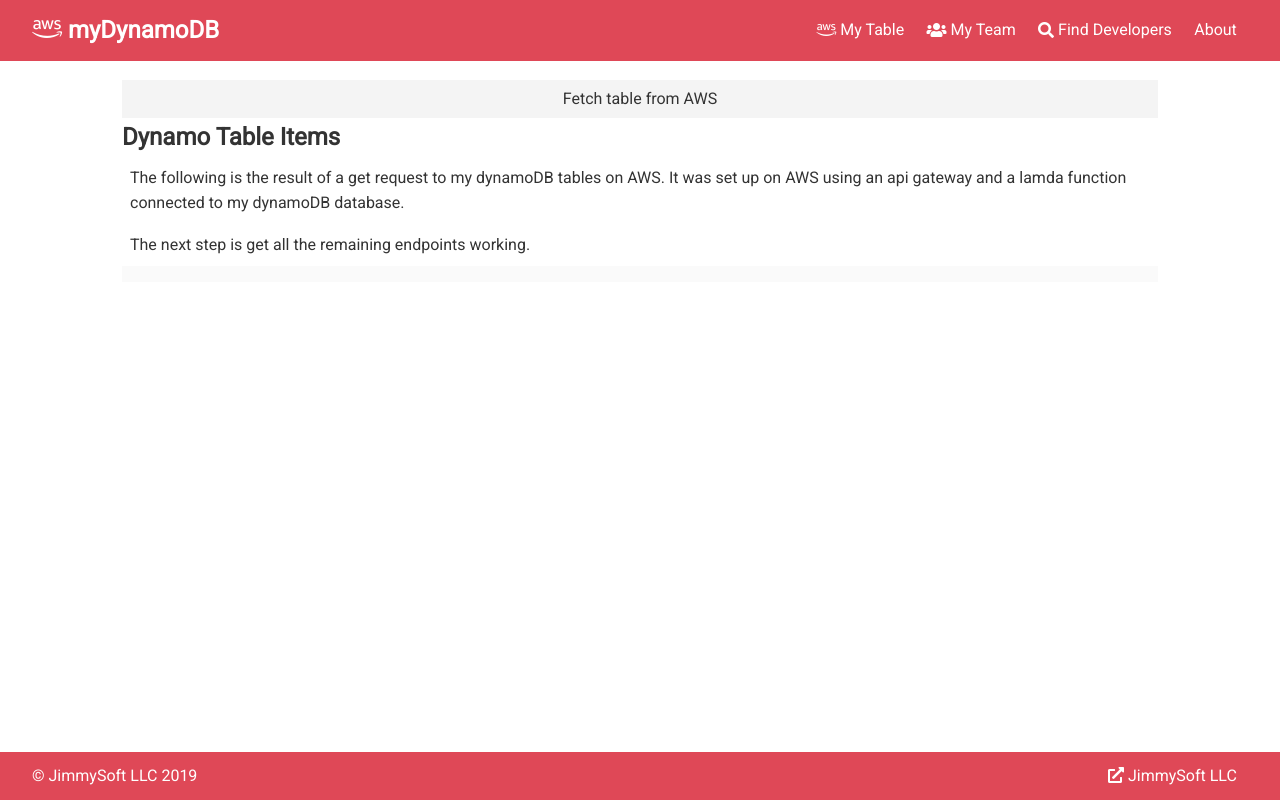
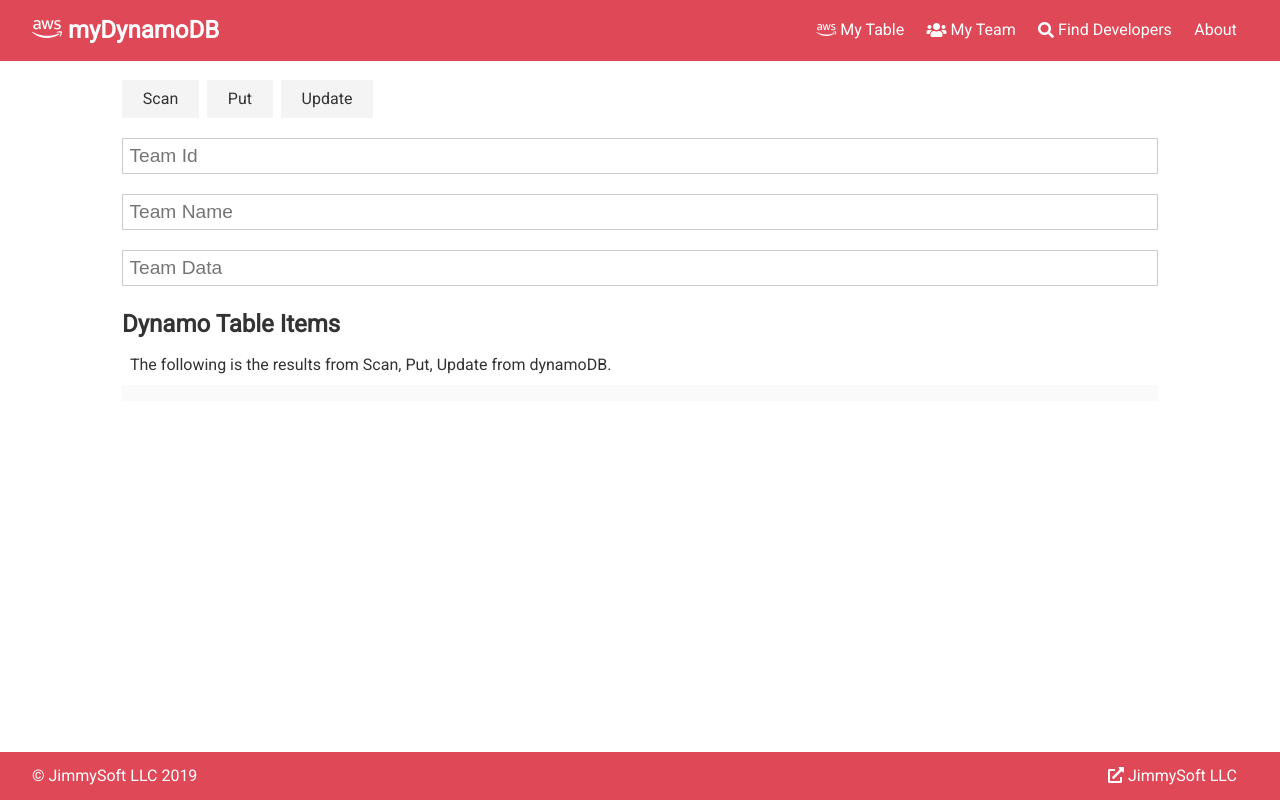
Before and after one commit to JimmySoftLLC/my-dynamodb-demo, a React (Create React App) app: page /myDynamoTable in a window 1280 px wide. Built offline with nearby package versions, Linux system fonts and the light colour scheme; the HTML template or start-up script is replaced by a standard one.

Commit message:
Fleshin out scan, put, delete commands updating UI AWS my table

```diff
--- a/src/App.js
+++ b/src/App.js
@@ -63,10 +63,39 @@ class App extends Component {
     }
   };
 
-  getUserFromAWS = async () => {
+  // scanDynamoDB = async () => {
+  //   try {
+  //     const res = await axios.get(
+  //       'https://22j5hgzvof.execute-api.us-east-1.amazonaws.com/production/restapi?TableName=my_open_source_team'
+  //     );
+  //     console.log(res.data);
+  //     let myResData = res.data;
+  //     let myMessage = 'Number of teams: ' + myResData.Count + '\n';
+  //     myMessage += '----------------------\n';
+  //     for (var i = 0; i < myResData.Count; i++) {
+  //       myMessage +=
+  //         'Team: ' +
+  //         myResData.Items[i].team_id +
+  //         ' Name: ' +
+  //         myResData.Items[i].team_name +
+  //         '\n';
+  //     }
+  //     this.setState({ amazonResponse: myMessage });
+  //   } catch (err) {
+  //     this.setState({ amazonResponse: '' });
+  //   }
+  // };
+
+  scanDynamoDB = async TableName => {
     try {
-      const res = await axios.get(
-        'https://22j5hgzvof.execute-api.us-east-1.amazonaws.com/production/restapi?TableName=my_open_source_team'
+      const res = await axios.post(
+        'https://22j5hgzvof.execute-api.us-east-1.amazonaws.com/production/restapi',
+        {
+          myBody: {
+            TableName: TableName,
+          },
+          myMethod: 'scan',
+        }
       );
       console.log(res.data);
       let myResData = res.data;
@@ -86,17 +115,17 @@ class App extends Component {
     }
   };
 
-  putItemDynamoDB = async () => {
+  putItemDynamoDB = async (TableName, team_id, team_name, team_data) => {
     try {
       const res = await axios.post(
         'https://22j5hgzvof.execute-api.us-east-1.amazonaws.com/production/restapi',
         {
           myBody: {
-            TableName: 'my_open_source_team',
+            TableName: TableName,
             Item: {
-              team_id: 3001,
-              team_data: 3001,
-              team_name: 3000,
+              team_id: team_id,
+              team_name: team_name,
+              team_data: team_data,
             },
             ReturnConsumedCapacity: 'TOTAL',
           },
@@ -110,16 +139,16 @@ class App extends Component {
     }
   };
 
-  deleteItemDynamoDB = async () => {
+  deleteItemDynamoDB = async (TableName, team_id) => {
     try {
       const res = await axios.post(
         'https://22j5hgzvof.execute-api.us-east-1.amazonaws.com/production/restapi',
         {
           myMethod: 'deleteItem',
           myBody: {
-            TableName: 'my_open_source_team',
+            TableName: TableName,
             Key: {
-              team_id: 3001,
+              team_id: team_id,
             },
           },
         }
@@ -258,7 +287,7 @@ class App extends Component {
                 path='/myDynamoTable'
                 render={props => (
                   <Fragment>
-                    <FetchAWS getUserFromAWS={this.getUserFromAWS} />
+                    <FetchAWS scanDynamoDB={this.scanDynamoDB} />
                     <MyDynamoTable amazonResponse={amazonResponse} />
                   </Fragment>
                 )}
--- a/src/components/pages/MyDynamoTable.js
+++ b/src/components/pages/MyDynamoTable.js
@@ -7,12 +7,7 @@ const MyDynamoTable = props => {
     <Fragment>
       <h2>Dynamo Table Items</h2>
       <p className='p'>
-        The following is the result of a get request to my dynamoDB tables on
-        AWS. It was set up on AWS using an api gateway and a lamda function
-        connected to my dynamoDB database.
-      </p>
-      <p className='p'>
-        The next step is get all the remaining endpoints working.
+        The following is the results from Scan, Put, Update from dynamoDB.
       </p>
       <code className='hljs dos display-linebreak'>{props.amazonResponse}</code>
       <div className='grid-4 page-bottom-margin '></div>
--- a/src/components/users/FetchAWS.js
+++ b/src/components/users/FetchAWS.js
@@ -2,19 +2,70 @@ import React, { Component } from 'react';
 import PropTypes from 'prop-types';
 
 export class FetchAWS extends Component {
+  state = {
+    text: 'my_open_source_team',
+    team_id: '',
+    team_name: '',
+    team_data: '',
+  };
+
+  onChange = e => {
+    this.setState({ [e.target.name]: e.target.value });
+  };
+
   static propTypes = {
-    getUserFromAWS: PropTypes.func.isRequired,
+    scanDynamoDB: PropTypes.func.isRequired,
+  };
+
+  scanDynamoDB = () => {
+    this.props.scanDynamoDB(this.state.text);
+  };
+
+  putDynamoDB = () => {
+    //this.props.putDynamoDB('my_open_source_team');
+  };
+
+  updateDynamoDB = () => {
+    //this.props.updateDynamoDB('my_open_source_team');
   };
 
   render() {
     return (
       <div>
         <button
-          className='btn btn-light btn-block page-top-margin'
-          onClick={this.props.getUserFromAWS}
+          className='btn btn-light page-top-margin'
+          onClick={this.scanDynamoDB}
         >
-          Fetch table from AWS
+          Scan
         </button>
+        <button className='btn btn-light' onClick={this.scanDynamoDB}>
+          Put
+        </button>
+        <button className='btn btn-light' onClick={this.scanDynamoDB}>
+          Update
+        </button>
+
+        <input
+          type='text'
+          name='text'
+          placeholder='Team Id'
+          value={this.state.team_id}
+          onChange={this.onChange}
+        />
+        <input
+          type='text'
+          name='text'
+          placeholder='Team Name'
+          value={this.state.team_name}
+          onChange={this.onChange}
+        />
+        <input
+          type='text'
+          name='text'
+          placeholder='Team Data'
+          value={this.state.team_data}
+          onChange={this.onChange}
+        />
       </div>
     );
   }
```
Also changed, not shown: 2 other files (tests, documents, lock files or other folders).
